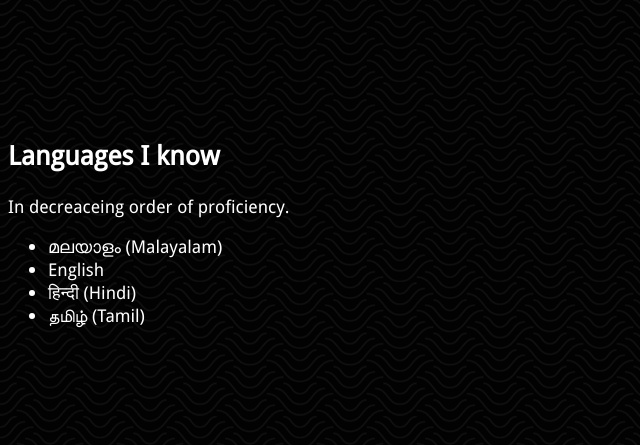
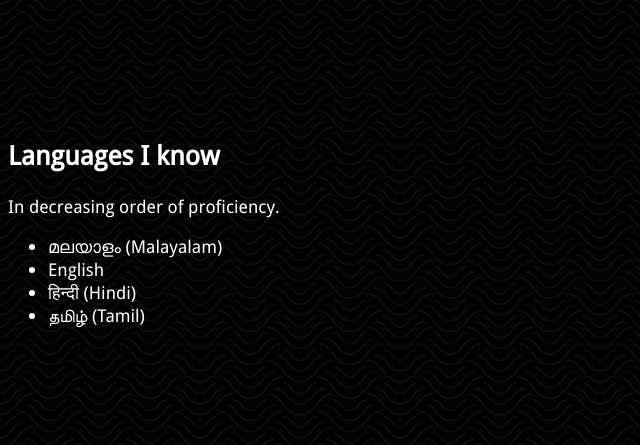
Before and after one commit to arjun-g-krishna/arjun-g-krishna.github.io, a plain HTML site: page index.html in a window 1280 px wide. Shown: the part 2451-2896 px from the top of the page, 0-640 px from the left. Drawn offline with Linux system fonts and the light colour scheme.

Commit message:
Update index.html

```diff
--- a/index.html
+++ b/index.html
@@ -89,7 +89,7 @@
   </div>
   <div class="blog" id="mrworldwide">
     <h2>Languages I know</h2>
-      In  decreaceing order of proficiency.
+      In  decreasing order of proficiency.
       <ul>
         <li>മലയാളം (Malayalam)</li>
         <li>English</li>
```
